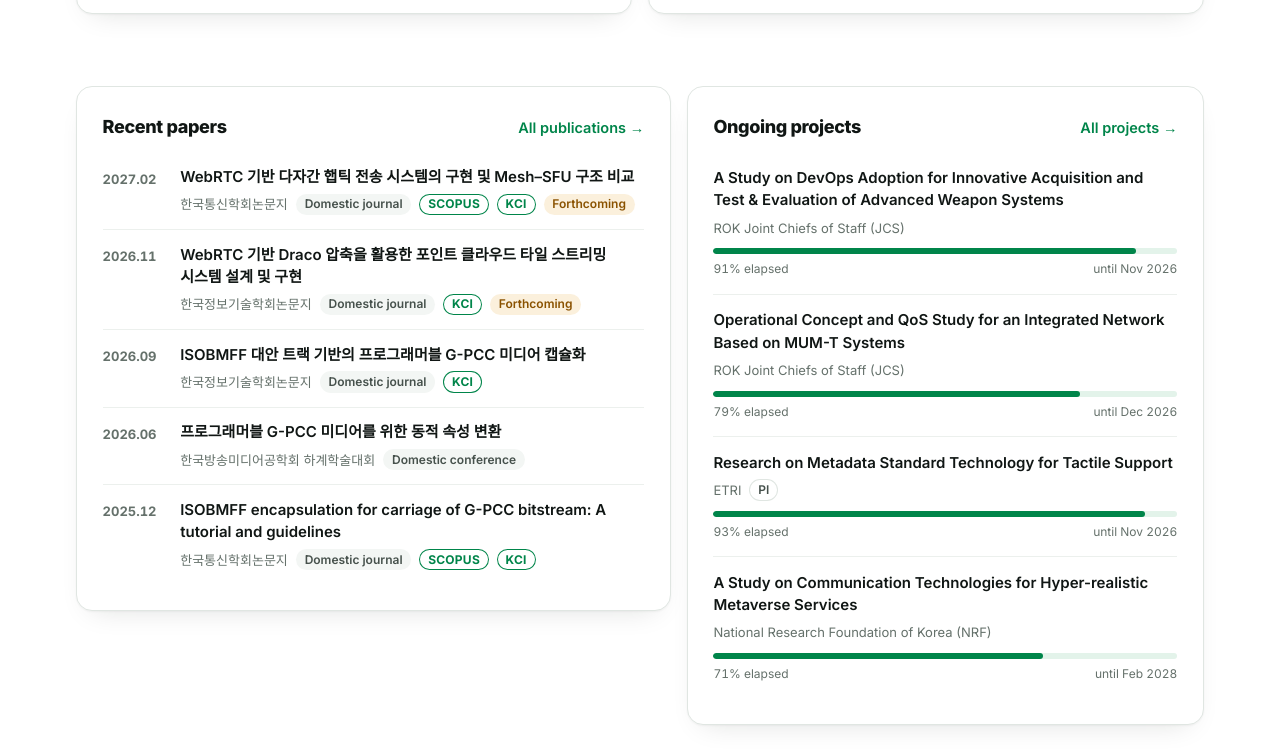
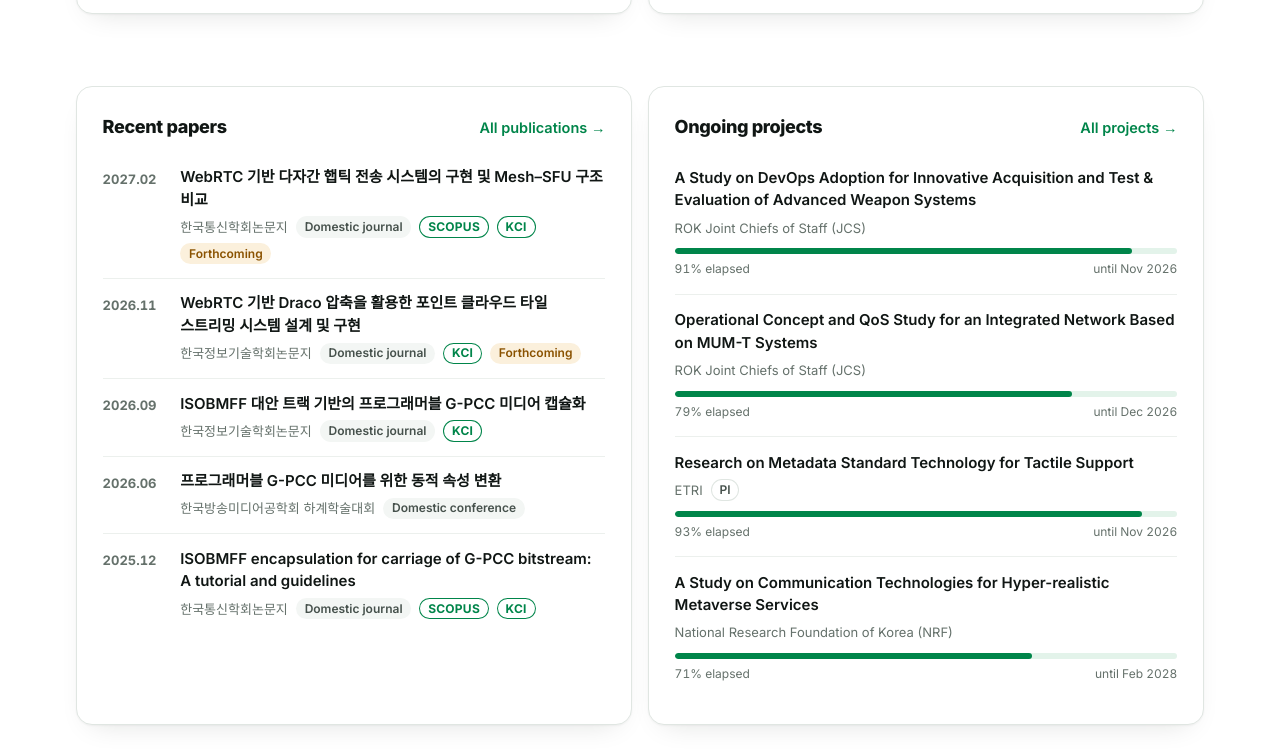
Before and after one commit to universitymaker/universitymaker.github.io, a plain HTML site: page index.html in a window 1280 px wide. Shown: the part 2708-3460 px from the top of the page. Drawn offline with Linux system fonts and the light colour scheme; animation ran at ten frames a second.

Commit message:
아티팩트 최신본 반영: 2열 카드 너비를 같게 맞춤
Co-Authored-By: Claude Opus 5.5 <noreply@anthropic.com>
Claude-Session: https://claude.ai/code/session_01TCxX6oUCF6aU8e5aU3dcqn

```diff
--- a/index.html
+++ b/index.html
@@ -239,8 +239,8 @@ ol, ul { padding: 0; list-style: none; }
 .topic-grid.with-fig { grid-template-columns: repeat(2, minmax(0, 1fr)); }
 .tcard .rfig { max-width: 32rem; margin-top: .3rem; }
 @media (max-width: 960px) { .topic-grid.with-fig { grid-template-columns: minmax(0, 1fr); } }
-.cols-2 { display: grid; grid-template-columns: minmax(0, 1.15fr) minmax(0, 1fr); gap: 1rem; align-items: start; }
-.cols-2.stretch { align-items: stretch; }
+/* two equal columns with the same gap as the card grids above them, so card edges line up from row to row */
+.cols-2 { display: grid; grid-template-columns: repeat(2, minmax(0, 1fr)); gap: 1rem; align-items: stretch; }
 .banner + .cols-2 { margin-top: 1rem; }
 .card.prose > h2 { margin-bottom: .75rem; }
 .after { display: flex; flex-direction: column; gap: .85rem; }
```
